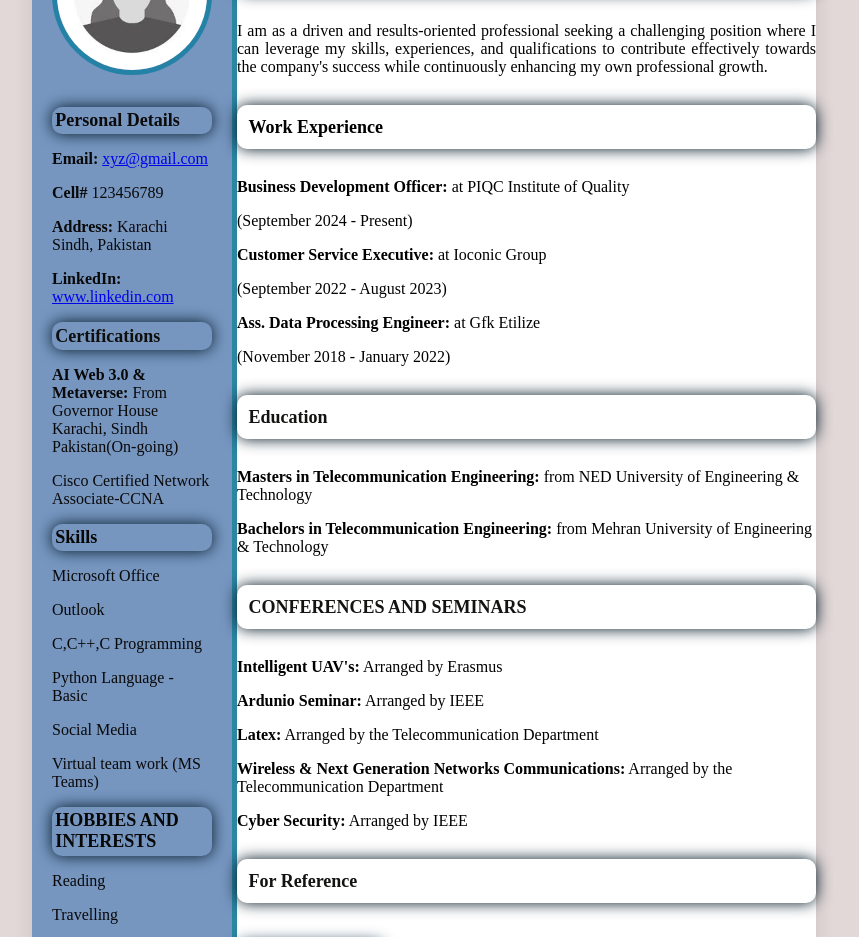
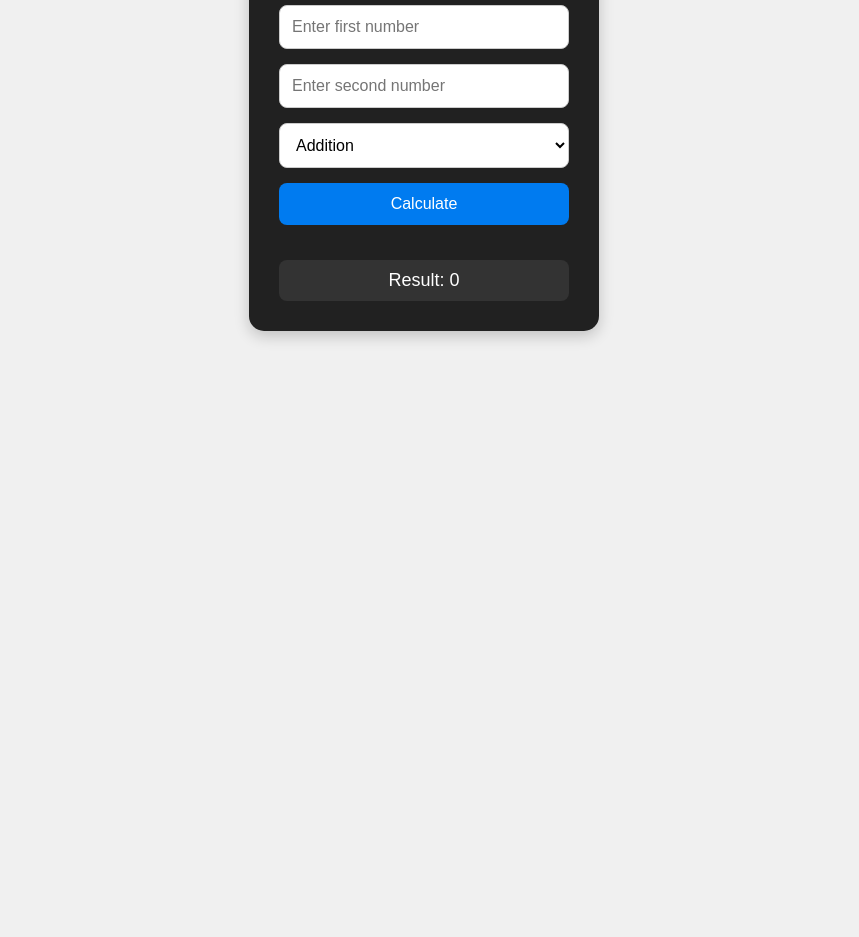
Before and after one commit to Murk-Bhatti/myassignment, a website: page index.html in a window 1280 px wide. Shown: the part 271-1208 px from the top of the page, without its empty margins (216-1075 px from the left). After the commit the page ends 800 px from the top, so only its background shows below. Drawn offline with Linux system fonts and the light colour scheme.

Commit message:
Add files via upload

```diff
--- a/index.html
+++ b/index.html
@@ -3,81 +3,25 @@
 <head>
     <meta charset="UTF-8">
     <meta name="viewport" content="width=device-width, initial-scale=1.0">
-    <title>Static Resume</title>
+    <title>Advanced Calculator</title>
     <link rel="stylesheet" href="style.css">
 </head>
 <body>
-    <div class="resume-container">
-        <!--Left Section-->
-        <div class="left-section">
-            <img src="profile.jfif" alt="Profile Picture" class="profile-picture">
-            <section id="Personal Details">
-                <h3 style="color: rgb(12, 10, 10);">Personal Details</h3>
-                <p><b>Email:</b> <a href="mailto:xyz@gmail.com">xyz@gmail.com</a></p>
-                <p><b>Cell#</b> 123456789</p>
-                <p><b>Address:</b> Karachi Sindh, Pakistan</p>
-                <p><b>LinkedIn:</b> <a href="mailto:www.linkedin.com">www.linkedin.com</a></p>
-        </section>
-            <section id="Certifications">
-                <h3 style="color: rgb(15, 15, 14);">Certifications</h3>
-                <p><b>AI Web 3.0 & Metaverse:</b> From Governor House Karachi, Sindh Pakistan(On-going)</p>
-                <P>Cisco Certified Network Associate-CCNA</P>
-            </section>
-            <section id="Skills">
-                <h3 style="color: rgb(7, 7, 6);">Skills</h3>
-                <p>Microsoft Office</p>
-                <p>Outlook</p>
-                <p>C,C++,C Programming</p>
-                <p>Python Language - Basic</p>
-                <p>Social Media</p>
-                <p>Virtual team work (MS Teams)</p>
-            </section>
-            <section id="HOBBIES AND INTERESTS">
-                <h3 style="color: rgb(7, 7, 6);">HOBBIES AND INTERESTS</h3>
-                <p>Reading</p>
-                <p>Travelling</p>
-                <p>Writting</p>
-            </section>
+    <div class="calculator-container">
+        <div class="calculator">
+            <h1>Advanced Calculator</h1>
+            <input type="number" id="firstNumber" placeholder="Enter first number" class="input-field">
+            <input type="number" id="secondNumber" placeholder="Enter second number" class="input-field">
+            <select id="operator" class="select-field">
+                <option value="Addition">Addition</option>
+                <option value="Subtraction">Subtraction</option>
+                <option value="Multiplication">Multiplication</option>
+                <option value="Division">Division</option>
+            </select>
+            <button onclick="calculate()" class="calculate-button">Calculate</button>
+            <div id="result" class="result-display">Result: 0</div>
         </div>
-        <!--Right Section-->
-        <div class="Right-section">
-            <h1>Static Interactive Resume</h1>
-            <section id="objective">
-                <h3 style="color:black">Career objective</h3>
-                <p style="text-align: justify; hyphens: auto;">I am as a driven and results-oriented professional seeking a challenging position where I can leverage my skills, experiences, and
-                    qualifications to contribute effectively towards the company's success while continuously enhancing my own professional growth.
-                </p>
-            </section>
-        <section id="Work Experience">
-                <h3 style="color:black">Work Experience</h3>
-                <p><b>Business Development Officer:</b> at PIQC Institute of Quality</p>
-                <p>(September 2024 - Present)</p>
-                <p><b>Customer Service Executive:</b> at Ioconic Group</p>
-                <p>(September 2022 - August 2023)</p>
-                <p><b>Ass. Data Processing Engineer:</b> at Gfk Etilize</p>
-                <p>(November 2018 - January 2022)</p>
-            </section>
-            <section id="Education">
-                <h3 style="color: rgb(19, 19, 17);">Education</h3>
-                <p><b>Masters in Telecommunication Engineering:</b> from NED University of Engineering & Technology</p>
-                <p><b>Bachelors in Telecommunication Engineering:</b> from Mehran University of Engineering & Technology</p>
-            </section>
-            <section id="CONFERENCES AND SEMINARS">
-            <h3 style="color: rgb(19, 19, 17);">CONFERENCES AND SEMINARS</h3>
-            <p><b>Intelligent UAV's:</b> Arranged by Erasmus</p>
-            <p><b>Ardunio Seminar:</b> Arranged by IEEE</p>
-            <p><b>Latex:</b> Arranged by the Telecommunication Department</p>
-            <p><b>Wireless & Next Generation Networks Communications:</b> Arranged by the Telecommunication Department</p>
-            <p><b>Cyber Security:</b> Arranged by IEEE</p>
-        </section>
-<section id="For Reference">
-    <h3 style="color: rgb(19, 19, 17);">For Reference</h3>
-
-</section>
-<!--Button to toggle Skill section-->
-<button id="toggle-skills"><b>Show/Hide Skills</b></button>
-</div>
-</div>
-<script src="script.js"></script>
+    </div>
+    <script src="script.js"></script>
 </body>
 </html>
--- a/script.js
+++ b/script.js
@@ -1,10 +1,34 @@
-var toggleButton = document.getElementById("toggle-skills");
-var skills = document.getElementById("Skills");
-toggleButton.addEventListener("click", function () {
-    if (skills.style.display === "none") {
-        skills.style.display = "block";
+function calculate() {
+    const firstNumber = parseFloat(document.getElementById("firstNumber").value);
+    const secondNumber = parseFloat(document.getElementById("secondNumber").value);
+    const operator = document.getElementById("operator").value;
+
+    if (isNaN(firstNumber) || isNaN(secondNumber)) {
+        document.getElementById("result").innerText = "Please enter valid numbers.";
+        return;
     }
-    else {
-        skills.style.display = 'none';
+
+    let result;
+    switch (operator) {
+        case "Addition":
+            result = firstNumber + secondNumber;
+            break;
+        case "Subtraction":
+            result = firstNumber - secondNumber;
+            break;
+        case "Multiplication":
+            result = firstNumber * secondNumber;
+            break;
+        case "Division":
+            if (secondNumber === 0) {
+                result = "Cannot divide by zero!";
+            } else {
+                result = firstNumber / secondNumber;
+            }
+            break;
+        default:
+            result = "Please select a valid operator.";
+            break;
     }
-});
+    document.getElementById("result").innerText = "Result: " + result;
+}
--- a/style.css
+++ b/style.css
@@ -1,82 +1,85 @@
 /* General Styling */
-body {
-    font-family:'Times New Roman', Times, serif;
-    background-color: #e2d8d8;
+* {
+    box-sizing: border-box;
     margin: 0;
-    padding: 150px;
+    padding: 0;
 }
 
-.resume-container {
+body {
+    font-family: 'Arial', sans-serif;
+    background-color: #f0f0f0;
     display: flex;
-    background-color: white;
-    width: 80%;
-    margin: 0 auto;
-    border-radius: 10px;
-    box-shadow: 0 0 20px rgba(0, 0, 0, 0.1);
+    justify-content: center;
+    align-items: center;
+    height: 100vh;
+    color: #333;
 }
 
-/* Left Section Styling */
-.left-section {
-    background-color: #7696c0;
-    color:rgb(10, 9, 9);
-    padding: 20px;
-    width: 35%;
-    text-align: left;
-    border-right: 5px solid #2a86a1;
+.calculator-container {
+    display: flex;
+    justify-content: center;
+    align-items: center;
+    flex-direction: column;
 }
 
-.profile-picture {
-    width: 150px;
-    height: 150px;
-    margin-top: 10%;
-    border-radius: 50%;
-    border: 5px solid #2582a7;
+.calculator {
+    background-color: #212121;
+    padding: 30px;
+    border-radius: 15px;
+    box-shadow: 0 5px 15px rgba(0, 0, 0, 0.2);
+    width: 350px;
+    text-align: center;
+    transition: transform 0.3s ease, box-shadow 0.3s ease;
+}
+
+.calculator:hover {
+    transform: scale(1.05);
+    box-shadow: 0 8px 20px rgba(0, 0, 0, 0.3);
+}
+
+h1 {
+    color: #fff;
+    font-size: 24px;
     margin-bottom: 20px;
 }
 
-h1 {
-    font-size: 26px;
-    margin: 10px 0;
-    margin-bottom: 30px;
-    text-align: center;
+.input-field, .select-field, .calculate-button {
+    width: 100%;
+    padding: 12px;
+    margin-bottom: 15px;
+    border-radius: 8px;
+    border: 1px solid #ccc;
+    font-size: 16px;
+    outline: none;
+    background-color: #fff;
 }
 
-h3 {
-    font-size: 18px;
-    padding: 2%;
-    margin: 20px 0 10px;
-    color: rgb(10, 13, 14);
-    border-radius: 10px;
-    box-shadow: 0 0 15px #021825;
-    margin-top: 5%;
-    margin-bottom: 5%;
+.input-field:focus, .select-field:focus {
+    border-color: #007bf0;
+    background-color: #f7f7f7;
 }
 
-ul {
-    list-style-type: fill round;
-    padding: 10;
-    margin: 10px 0;
+.calculate-button {
+    background-color: #007bf0;
+    color: white;
+    border: none;
+    cursor: pointer;
+    transition: background-color 0.3s ease;
 }
 
-ul li {
-    margin: 5px 0;
+.calculate-button:hover {
+    background-color: #005bb5;
 }
 
-/* Right Section Styling */
-.right-section {
-    padding: 20px;
-    width: 65%;
+.result-display {
+    font-size: 18px;
+    color: #fff;
+    margin-top: 20px;
+    padding: 10px;
+    background-color: #333;
+    border-radius: 8px;
+    min-height: 40px;
+    display: flex;
+    justify-content: center;
+    align-items: center;
 }
-
-button {
-    font-family:'Times New Roman', Times, serif, sans-serif;
-    border-radius: 10px;
-    box-shadow: 0 0 15px rgb(19, 51, 82);
-    cursor: pointer;
-    margin-top: 10px;
-    font-size: 18px;
-}
-
-button:hover {
-    background-color: #2b6b91;
-}
```
Also changed, not shown: README.md (added).
